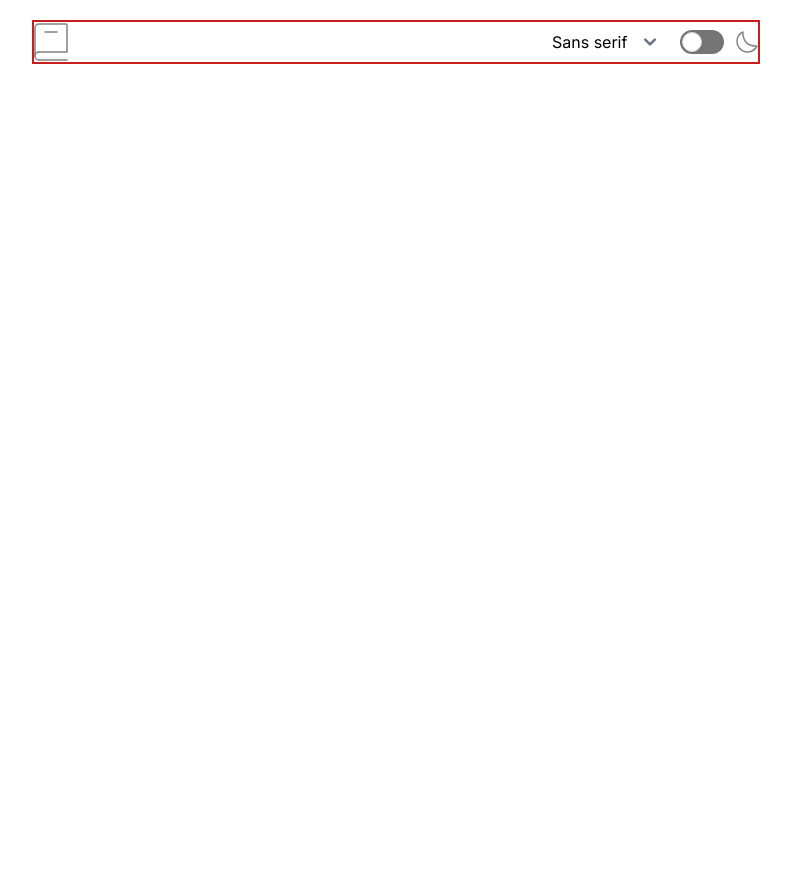
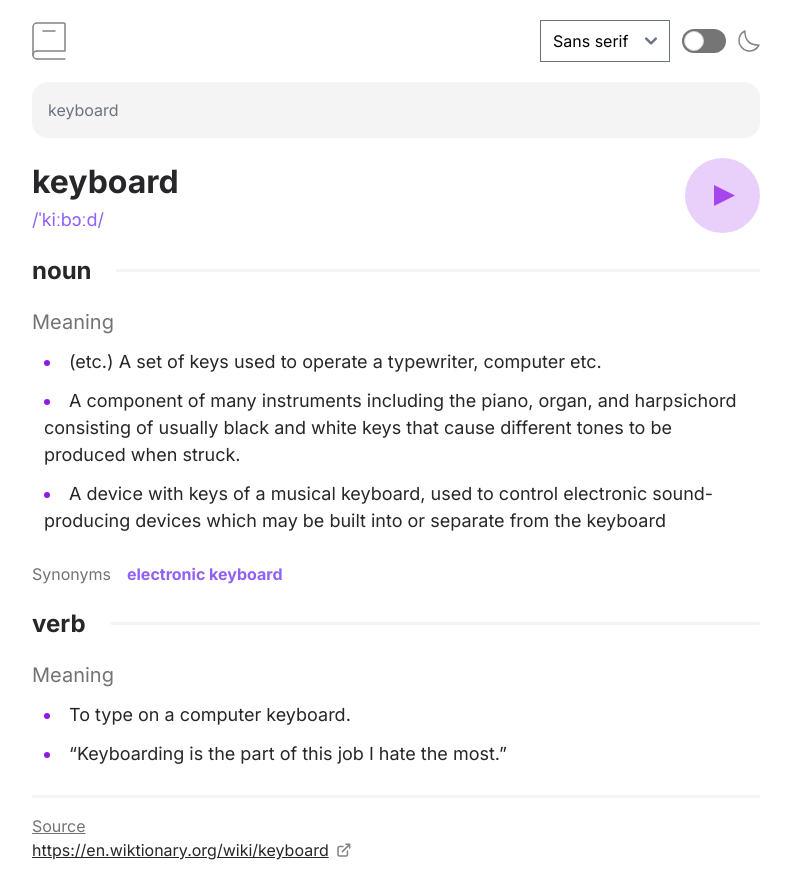
Before and after one commit to nathan-codes/Frontend-Mentor-Challenges, a Next.js app in the folder dictionary-web-app/: page / in a window 1280 px wide. Shown: the whole page, without its empty margins (244-1035 px from the left). Before the commit the page ends 800 px from the top, so only its background shows below. Built offline with nearby package versions, Linux system fonts and the light colour scheme.

Commit message:
Implemented UI without Dark Mode

```diff
--- a/dictionary-web-app/src/app/components/Navbar.tsx
+++ b/dictionary-web-app/src/app/components/Navbar.tsx
@@ -11,11 +11,11 @@ function Navbar() {
     setDropdown((prev) => !prev);
   };
   return (
-    <nav className="border-2 border-red-700 flex justify-between">
+    <nav className="flex justify-between">
       <Image alt="dictionary-logo" src={logo} />
 
       <div className="right-Section flex  items-center space-x-3 ">
-        <select name="font" id="font" className="border-none ">
+        <select name="font" id="font" >
           <option value="Sans-serif">Sans serif</option>
           <option value="serif">Serif</option>
           <option value="Mono">Mono</option>
--- /dev/null
+++ b/dictionary-web-app/src/app/components/SearchInput.tsx
@@ -0,0 +1,16 @@
+
+function SearchInput() {
+  return (
+    <form className="w-full my-5 ">
+      <input
+        type="text"
+        name=""
+        id=""
+        placeholder="keyboard"
+        className="w-full bg-[#F4F4F4] rounded-[16px] border-none p-[1rem] focus:outline-none focus:ring-purple-400 caret-purple-700"
+      />
+    </form>
+  );
+}
+
+export default SearchInput
--- /dev/null
+++ b/dictionary-web-app/src/app/components/WordBreak.tsx
@@ -0,0 +1,20 @@
+import React from "react";
+import hrImage from "../../../public/images/Rectangle.svg";
+import Image from "next/image";
+interface WordBreakProps {
+  wordtype: string;
+}
+
+function WordBreak({ wordtype }: WordBreakProps) {
+  return (
+
+
+      <div className="w-full flex items-center space-x-2 justify-between my-5">
+        <span className="text-zinc-800 text-2xl font-bold pr-4">{wordtype}</span>
+        <hr className="w-full h-[3px] mx-auto my-4 bg-gray-100 border-0 rounded " />
+      </div>
+
+  );
+}
+
+export default WordBreak;
--- /dev/null
+++ b/dictionary-web-app/src/app/components/WordContent.tsx
@@ -0,0 +1,22 @@
+interface WordContentProps {
+  meaningList?: string[];
+}
+
+function WordContent({ meaningList }: WordContentProps) {
+  return (
+    <section>
+      <span className="text-neutral-500 text-xl font-normal">Meaning</span>
+      <ul className=" text-purple-500 list-disc list-inside md:p-3 py-2 marker:text-[#8F19E8] space-y-3">
+        {/* <li ">
+          (etc.) A set of keys used to operate a typewriter, computer etc
+        </li> */}
+              {meaningList?.map((item,index) => {
+                  return <li className="text-zinc-800 text-lg font-normal leading-normal" key={index}> {item}</li>
+              })}
+
+      </ul>
+    </section>
+  );
+}
+
+export default WordContent;
--- a/dictionary-web-app/src/app/page.tsx
+++ b/dictionary-web-app/src/app/page.tsx
@@ -1,7 +1,11 @@
 "use client";
 import Image from "next/image";
 import Navbar from "./components/Navbar";
-import { Alert } from "flowbite-react";
+import SearchInput from "./components/SearchInput";
+import playButtonIcon from "../../public/images/icon-play.svg";
+import WordBreak from "./components/WordBreak";
+import WordContent from "./components/WordContent";
+import newWindowIcon from "../../public/images/icon-new-window.svg"
 
 export default function Home() {
   return (
@@ -11,15 +15,61 @@ export default function Home() {
         <nav>
           <Navbar />
         </nav>
+        <SearchInput />
       </header>
+      {/* Main Section */}
+      <main>
+        <section className="flex justify-between">
+          <div>
+            <h1 className="text-zinc-800 text-[32px] font-bold ">keyboard</h1>
+            <span className="text-purple-500 text-lg font-normal leading-normal">
+              /ˈkiːbɔːd/
+            </span>
+          </div>
 
-      <main>
+          <Image
+            src={playButtonIcon}
+            alt="play button icon"
+            className="max-w-full max-h-full w-[48px] md:w-[75px]"
+          />
+        </section>
 
+        <WordBreak wordtype="noun" />
+
+        <WordContent
+          meaningList={[
+            "(etc.) A set of keys used to operate a typewriter, computer etc.",
+            "A component of many instruments including the piano, organ, and harpsichord consisting of usually black and white keys that cause different tones to be produced when struck.",
+            "A device with keys of a musical keyboard, used to control electronic sound-producing devices which may be built into or separate from the keyboard",
+          ]}
+        />
+
+        <span className="flex space-x-4 mt-4">
+          <p className="text-neutral-500 text-base font-normal">Synonyms</p>
+          <p className="text-purple-500 text-base font-bold ">
+            electronic keyboard
+          </p>
+        </span>
+
+        <WordBreak wordtype="verb" />
+
+        <WordContent
+          meaningList={[
+            "To type on a computer keyboard.",
+            "“Keyboarding is the part of this job I hate the most.”",
+          ]}
+        />
       </main>
 
-
-
-      <footer></footer>
+      <footer>
+        <hr className="w-full h-[3px] mx-auto my-4 bg-gray-100 border-0 rounded " />
+        <p className="text-neutral-500  font-normal font-['Inter'] underline">
+          Source
+        </p>
+        <a className="text-zinc-800  font-normal font-['Inter'] underline flex items-center ">
+          https://en.wiktionary.org/wiki/keyboard <span className="pl-2"> <Image src={newWindowIcon} alt="New window Icon"/> </span>
+        </a>
+      </footer>
     </div>
   );
 }
```
Also changed, not shown: dictionary-web-app/public/images/Rectangle.svg (added).
